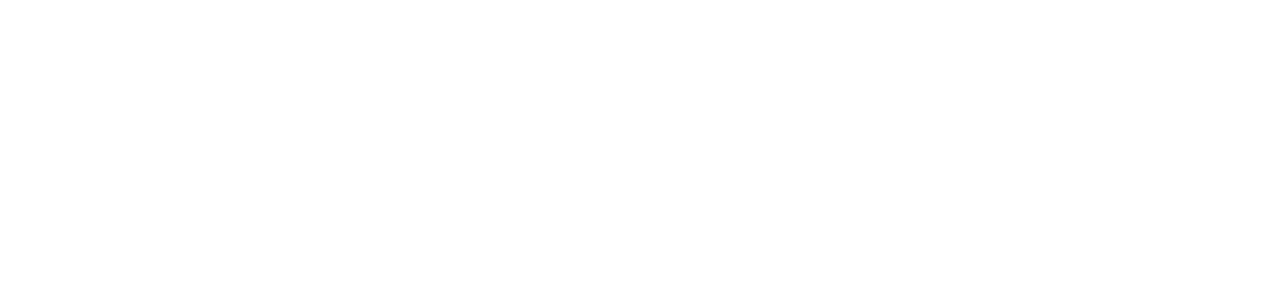
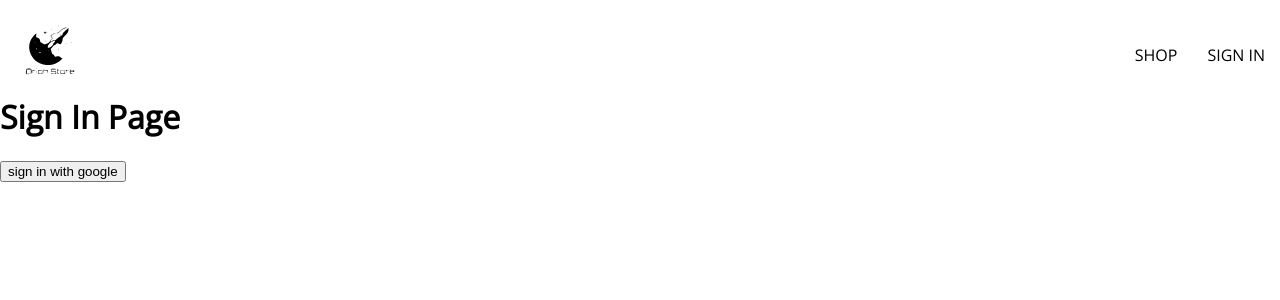
Before and after one commit to geekyorion/orion-store, a React (Create React App) app: page /sign-in in a window 1280 px wide. Before the commit this address had no page. Shown: the top 300 px of the page. Built offline with nearby package versions, Linux system fonts and the light colour scheme.

Commit message:
added google o auth

```diff
--- a/package.json
+++ b/package.json
@@ -6,6 +6,7 @@
     "@testing-library/jest-dom": "^5.16.4",
     "@testing-library/react": "^13.2.0",
     "@testing-library/user-event": "^13.5.0",
+    "firebase": "^9.8.1",
     "react": "^18.1.0",
     "react-dom": "^18.1.0",
     "react-router-dom": "^6.3.0",
--- a/src/App.js
+++ b/src/App.js
@@ -1,6 +1,7 @@
 import { Routes, Route } from 'react-router-dom';
 import Navigation from './routes/navigation/navigation.component';
 import Home from "./routes/home/home.component";
+import SignIn from './routes/sign-in/sign-in.component';
 
 const Shop = () => (<h1>Hi I am the shop page</h1>);
 
@@ -10,6 +11,7 @@
       <Route path="/" element={<Navigation />}>
         <Route index element={<Home />} />
         <Route path="shop" element={<Shop />} />
+        <Route path="sign-in" element={<SignIn />} />
       </Route>
     </Routes>
   );
--- a/src/routes/navigation/navigation.component.js
+++ b/src/routes/navigation/navigation.component.js
@@ -11,6 +11,7 @@
         </Link>
         <div className="nav-links-container">
           <Link className="nav-link" to="/shop">SHOP</Link>
+          <Link className="nav-link" to="/sign-in">SIGN IN</Link>
         </div>
       </div>
       <Outlet />
--- /dev/null
+++ b/src/routes/sign-in/sign-in.component.js
@@ -0,0 +1,17 @@
+import { signInWithGooglePopup } from "../../utils/firebase/firebase.utils";
+
+const SignIn = () => {
+  const logGoogleUser = async () => {
+    const response = await signInWithGooglePopup();
+    console.log(response);
+  }
+
+  return (
+    <div>
+      <h1>Sign In Page</h1>
+      <button onClick={logGoogleUser}>sign in with google</button>
+    </div>
+  );
+}
+
+export default SignIn;
--- /dev/null
+++ b/src/utils/firebase/firebase.utils.js
@@ -0,0 +1,23 @@
+import { initializeApp } from 'firebase/app';
+import { getAuth, signInWithRedirect, signInWithPopup, GoogleAuthProvider } from 'firebase/auth';
+
+// web app's Firebase configuration
+const firebaseConfig = {
+  apiKey: "AIzaSyCKfYLqIR0puQifnV6HsQBiuqtvHdgRb3I",
+  authDomain: "orion-store-8ef03.firebaseapp.com",
+  projectId: "orion-store-8ef03",
+  storageBucket: "orion-store-8ef03.appspot.com",
+  messagingSenderId: "231478625233",
+  appId: "1:231478625233:web:2155dccb25f403992b96f0"
+};
+
+// Initialize Firebase
+const firebaseApp = initializeApp(firebaseConfig);
+
+const provider = new GoogleAuthProvider();
+provider.setCustomParameters({
+  prompt: "select_account"
+});
+
+export const auth = getAuth();
+export const signInWithGooglePopup = () => signInWithPopup(auth, provider);
```
Also changed, not shown: 1 other file (tests, documents, lock files or other folders).
